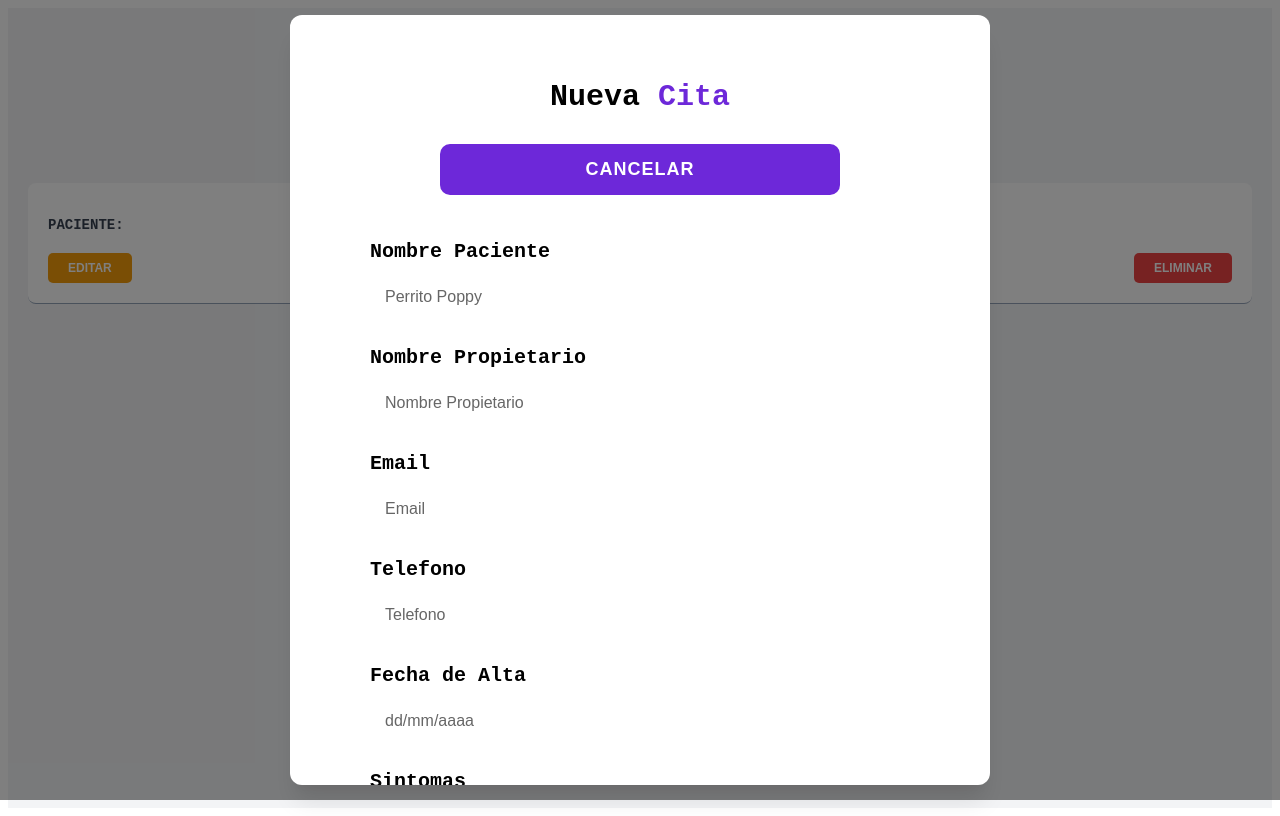
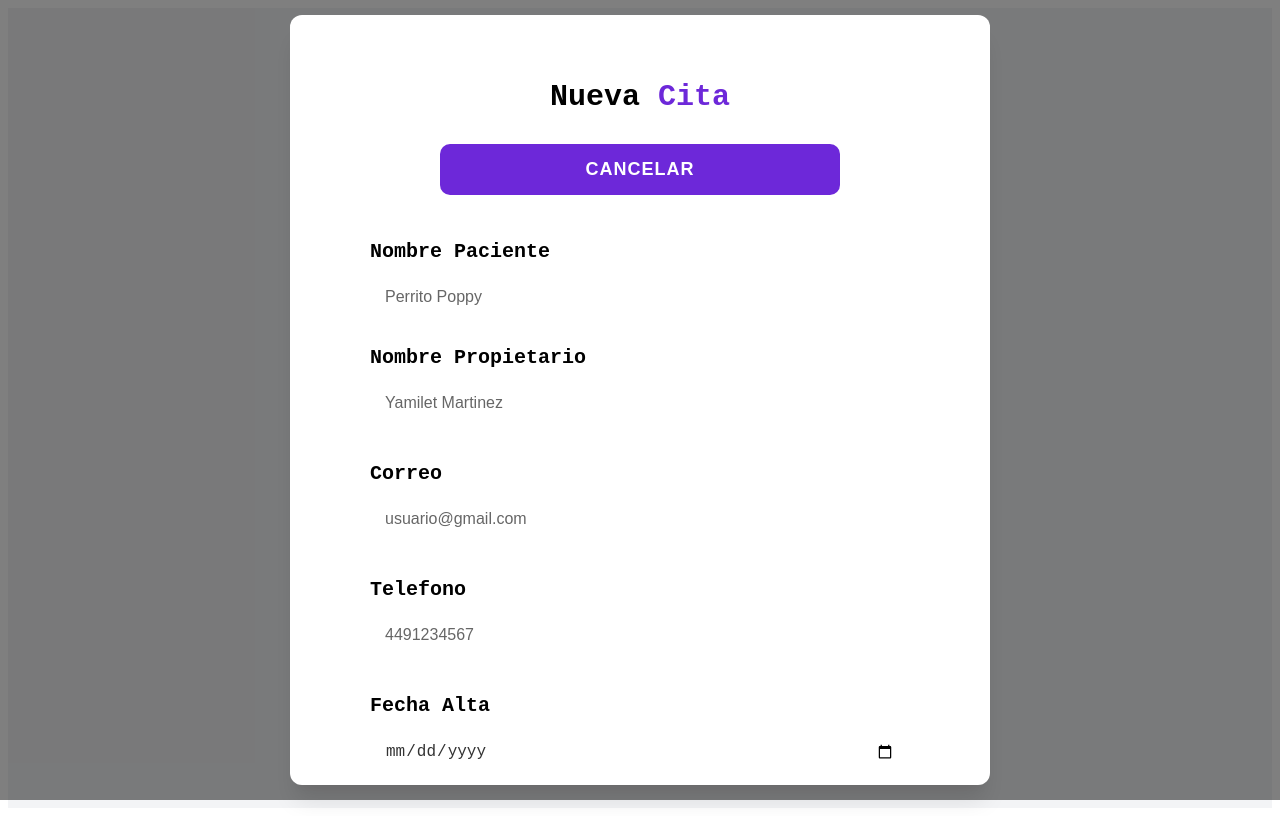
Before and after one commit to YamiALE2005/citasReactJS, a React (Vite) app: page / in a window 1280 px wide. Both pictures are taken after a click on the button "NUEVA CITA". Built offline with nearby package versions, Linux system fonts and the light colour scheme.

Commit message:
componente paciente dinamico

```diff
--- a/src/App.jsx
+++ b/src/App.jsx
@@ -1,3 +1,4 @@
+
 import { useState } from 'react';
 import Formulario from './components/Formulario.jsx';
 import './css/main.css';
@@ -6,6 +7,7 @@ import Paciente from './components/Paciente.jsx';
 function App() {
   const [modalVisible, setModalVisible] = useState(false);
   const [pacientes, setPacientes] = useState([]);
+  // Para pasar estados de un componente padre a un componente hijo se hace a traves de props
   return (
     <main className="container">
       <h1 className='titulo'>
@@ -18,7 +20,16 @@ function App() {
         <span className='btn-texto-nueva-cita'>Nueva Cita</span>
       </button>
 
-      <Paciente/>
+      {pacientes.map((paciente) => (
+        <Paciente
+        setModalVisible = {setModalVisible}
+        pacientes = {pacientes}
+        paciente = {paciente}
+        key={paciente.id}
+        />
+      ))}
+
+
 
       {modalVisible && (
         <div className='modal-overlay' role='dialog' aria-modal='true'>
@@ -27,7 +38,8 @@ function App() {
               modalVisible={modalVisible}
               setModalVisible={setModalVisible}
               pacientes={pacientes}
-            setPacientes={setPacientes}/>
+              setPacientes={setPacientes}
+            />
           </div>
         </div>
       )}
--- a/src/components/Formulario.jsx
+++ b/src/components/Formulario.jsx
@@ -1,24 +1,46 @@
 import { useState, useEffect } from "react";
-import '../css/formulario.css';
-import '../css/paciente.css';
+import '../css/formulario.css'
 
-const Formulario = ({modalVisual, setModalVisible, pacientes, setPacientes}) => {
-    const [paciente,setPaciente]=useState('')
-    const [nombrePropietario,setNombrePropietario]=useState('')
-    const [correo,setCorreo]=useState('')
-    const [telefono,setTelefono]=useState('')
-    const [fechaAlta,setFechaAlta]=useState('')
-    const [sintomas,setSintomas]=useState('')
+const Formulario = ({
+    modalVisible,
+    setModalVisible,
+    pacientes,
+    setPacientes
+}) => {
+    const [paciente, setPaciente] = useState('');
+    const [nombrePropietario, setNombrePropietario] = useState('');
+    const [correo, setCorreo] = useState('');
+    const [telefono, setTelefono] = useState('');
+    const [fechaAlta, setFechaAlta] = useState('');
+    const [sintomas, setSintomas] = useState('');
 
+    /**
+     * Create 5 new states
+     *  -nombrePropietario
+     *  -correo
+     *  -telefono
+     *  -fechaAlta
+     *  -sintomas (descripcion del problema)
+     * Create 5 new inputs with state
+     * Type inputs
+     *  -text
+     *  -tel
+     *  -email
+     *  -date
+     * Inputs
+     *  -input
+     *  -textarea (contenido con mucho texto)
+     */
 
-    const handelCita= (e)=>{
+    const handleCita= (e) => {
         e.preventDefault();
-
-        if([paciente.trim(), nombrePropietario.trim(), correo.trim(), telefono.trim(), fechaAlta, sintomas.trim(),].includes('')){
-            window.alert('Error: Todos los campos son obligatrorios');
+        //Validation
+        if ([paciente.trim(), nombrePropietario.trim(), telefono.trim(), correo.trim(), fechaAlta.trim(), sintomas.trim()].includes('')){
+            window.alert('Error: Todos los campos son obligatorios')
             return;
         }
 
+        // Create an object with all values in the form
         const nuevoPaciente = {
             paciente,
             nombrePropietario,
@@ -27,23 +49,30 @@ const Formulario = ({modalVisual, setModalVisible, pacientes, setPacientes}) =>
             fechaAlta,
             sintomas
         };
+
         nuevoPaciente.id = Date.now();
         console.log(nuevoPaciente);
 
-        setPacientes([...pacientes, nuevoPaciente]);
+        // Save all new records
+        // state = add my object intp the array
+        setPacientes([...pacientes,nuevoPaciente])
+        setModalVisible(false);
+
     }
 
     return (
-        <dir className= "formulario-contenido">
-            <h2 className="formulario-titulo">Nueva
-                <span className="formulario-titulo-bold"> Cita</span>
+        <div className="formulario-contenido">
+            <h2 className="formulario-titulo"> Nueva
+                <span className="formulario-titulo-bold"> Cita </span>
             </h2>
             <button
             className="formulario-btn-cancelar"
-                onClick={()=> setModalVisible(false)}
+            onClick={() => setModalVisible(false)}
             >
-                <span className="formulario-btn-texto-cancelar">Cancelar</span></button>
-            <from onSubmit={(e) => handelCita(e)}>
+                <span className="formulario-btn-texto-cancelar">Cancelar</span>
+            </button>
+
+            <form onSubmit={(e) => handleCita(e)}>
                 <div className="formulario-campo">
                     <label
                         htmlFor="paciente"
@@ -57,8 +86,7 @@ const Formulario = ({modalVisual, setModalVisible, pacientes, setPacientes}) =>
                         value={paciente}
                         onChange={(e) => setPaciente(e.target.value)}
                     />
-                </div>
-
+                <div/>
                 <div className="formulario-campo">
                     <label
                         htmlFor="nombrePropietario"
@@ -68,77 +96,75 @@ const Formulario = ({modalVisual, setModalVisible, pacientes, setPacientes}) =>
                         id="nombrePropietario"
                         type="text"
                         className="formulario-input"
-                        placeholder="Nombre Propietario"
+                        placeholder="Yamilet Martinez"
                         value={nombrePropietario}
                         onChange={(e) => setNombrePropietario(e.target.value)}
                     />
                 </div>
-
                 <div className="formulario-campo">
                     <label
                         htmlFor="correo"
                         className="formulario-label"
-                    >Email</label>
+                    >Correo</label>
                     <input
                         id="correo"
-                        type="text"
+                        type="email"
                         className="formulario-input"
-                        placeholder="Email"
+                        placeholder="usuario@gmail.com"
                         value={correo}
                         onChange={(e) => setCorreo(e.target.value)}
                     />
                 </div>
-
                 <div className="formulario-campo">
                     <label
                         htmlFor="telefono"
                         className="formulario-label"
-                    >Telefono</label>
+                    >Telefono </label>
                     <input
                         id="telefono"
-                        type="text"
+                        type="tel"
                         className="formulario-input"
-                        placeholder="Telefono"
+                        placeholder="4491234567"
                         value={telefono}
                         onChange={(e) => setTelefono(e.target.value)}
                     />
                 </div>
-
                 <div className="formulario-campo">
                     <label
                         htmlFor="fechaAlta"
                         className="formulario-label"
-                    >Fecha de Alta</label>
+                    >Fecha Alta</label>
                     <input
                         id="fechaAlta"
-                        type="text"
+                        type="date"
                         className="formulario-input"
-                        placeholder="dd/mm/aaaa"
+                        placeholder="29/09/2026"
                         value={fechaAlta}
                         onChange={(e) => setFechaAlta(e.target.value)}
                     />
                 </div>
-
                 <div className="formulario-campo">
                     <label
                         htmlFor="sintomas"
                         className="formulario-label"
-                    >Sintomas</label>
+                    >Sintomas </label>
                     <textarea
                         id="sintomas"
                         className="formulario-input"
-                        placeholder="Decripcion del problema"
+                        placeholder="Describir sintomas"
                         value={sintomas}
                         onChange={(e) => setSintomas(e.target.value)}
                         rows={4}
                     />
                 </div>
+                </div>
+
                 <button
                 type="submit"
                 className="formulario-btn-submit"
-                >Agregar Paciente</button>
-            </from>
-        </dir>
+                > Agregar Paciente</button>
+            </form>
+        </div>
     );
 };
 
--- a/src/components/Paciente.jsx
+++ b/src/components/Paciente.jsx
@@ -1,17 +1,38 @@
-const Paciente = () => {
+
+import '../css/paciente.css'
+
+const Paciente = ({
+    setModalVisible,
+    pacientes,
+    paciente
+}) => {
+
+    const handleEditar = () => {
+        // Abrir el modal cuando se de clic
+        setModalVisible(true);
+        // En console.log mostrar el array de pacientes
+        console.log(pacientes)
+
+    }
+
     return (
         <article className="paciente-card">
-            <p className="paciente-label"> Paciente:
-                <samp className="paciente-nombre"></samp>
+            <p className="paciente-label">Paciente:
+                <span className="paciente-nombre"> {paciente.paciente}</span>
             </p>
-            <p className="paciente-fecha"></p>
+            <p className="paciente-fecha"> {paciente.fechaAlta}</p>
+
             <div className="paciente-contenedor-botones">
-                <button className="paciente-btn paciente-btn-editar">Editar</button>
-                <button className="paciente-btn paciente-btn-elimiar">Eliminar</button>
+                <button
+                    className="paciente-btn paciente-btn-editar"
+                    onClick={(e) => handleEditar(e)}
+                >Editar</button>
+                <button
+                    className="paciente-btn paciente-btn-eliminar"
+                >Eliminar</button>
             </div>
-
         </article>
-    )
+    );
 };
 
 export default Paciente;
```
Lines whose indentation alone changed are shown as unchanged.
